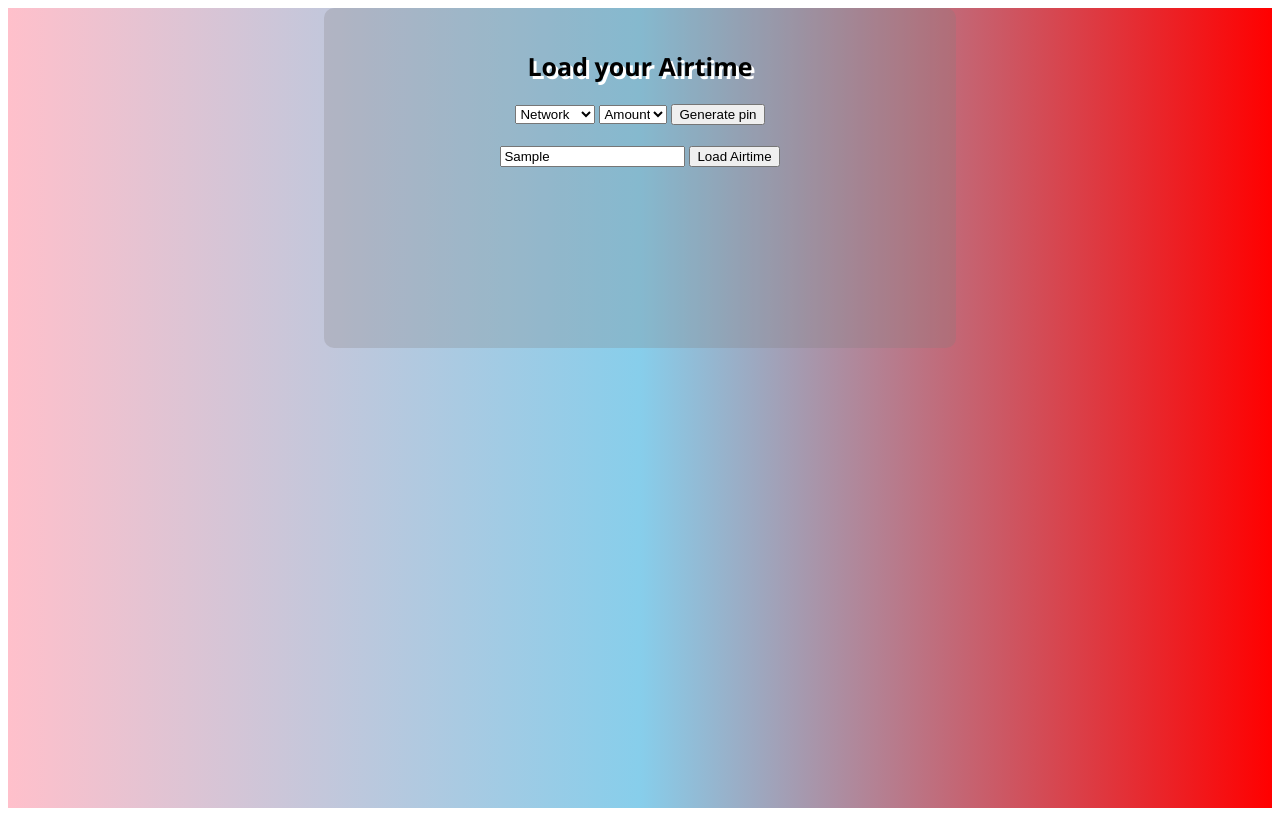
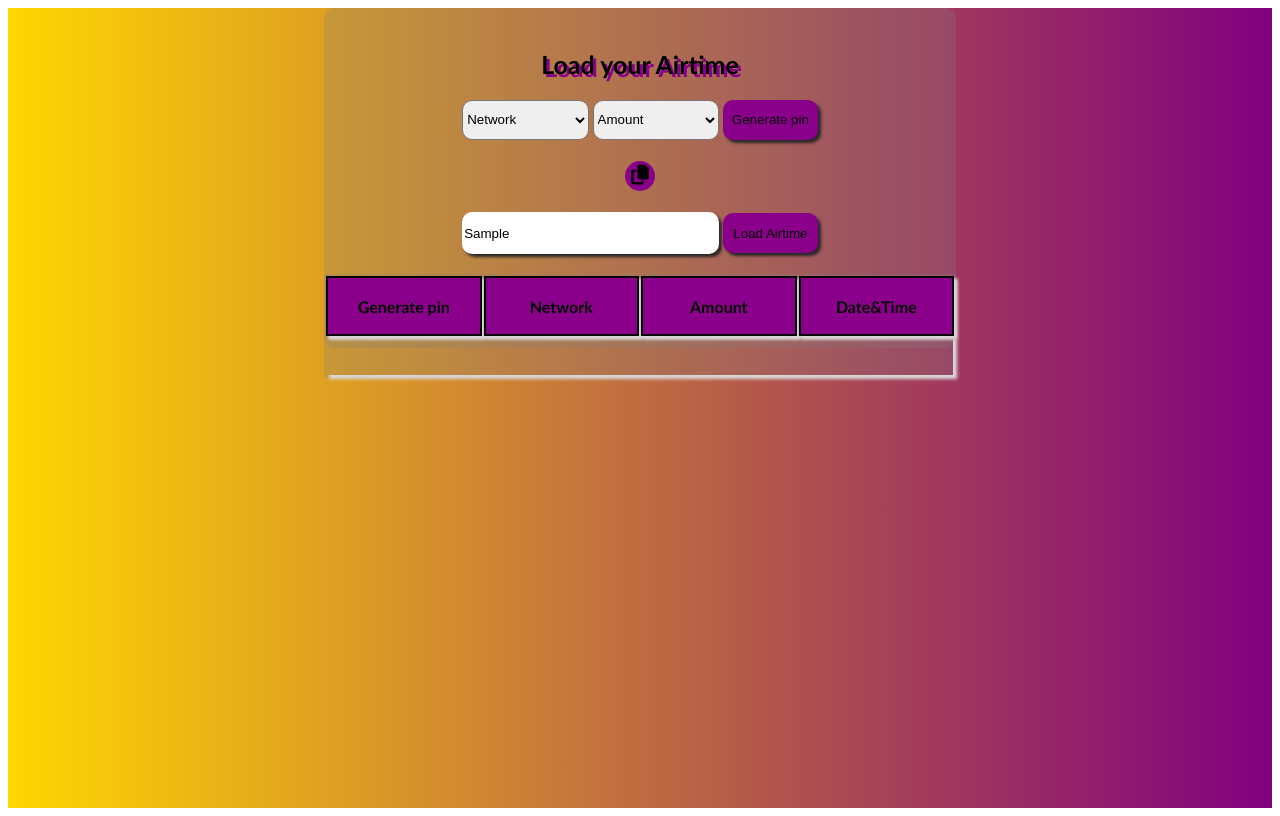
Before and after one commit to DammieDyno/airtime, a plain HTML site: page index.html in a window 1280 px wide. Both pictures are taken after typing "Sample" into the empty fields and a click on the button "Generate pin". Drawn offline with Linux system fonts and the light colour scheme.

Commit message:
advanced

```diff
--- a/index.html
+++ b/index.html
@@ -5,6 +5,7 @@
     <meta charset="UTF-8">
     <meta name="viewport" content="width=device-width, initial-scale=1.0">
     <link rel="shortcut icon" type="image/x-icon" href="../Airtime generator/airtime.png">
+    <script src="https://kit.fontawesome.com/9fd086769b.js" crossorigin="anonymous"></script>
     <link rel="stylesheet" href="style.css">
     <title>Airtime</title>
 </head>
@@ -29,13 +30,24 @@
                     <option value="500">500</option>
                     <option value="1000">1000</option>
                 </select>
-                <button onclick="generate()">Generate pin</button>
+                <button id="generate" onclick="generate()">Generate pin</button>
                 <h1 id="show"></h1>
                 <div class="d-flex">
                     <input type="text" id="enter" placeholder="Enter your pin">
-                <button onclick="load()">Load Airtime</button>
+                <button id="foot" onclick="load()">Load Airtime</button>
                 </div>
             </div>
+            <table>
+                    <thead id="tabhead">
+                        <th>Generate pin</th>
+                        <th>Network</th>
+                        <th>Amount</th>
+                        <th>Date&Time</th>
+                    </thead>
+                    <tbody id="showDesk">
+
+                    </tbody>
+                </table>
         </div>
         </div>
     </main>
--- a/script.js
+++ b/script.js
@@ -1,28 +1,62 @@
 let out = document.getElementById("show");
-let docNum = document.getElementById("select");
-let docNumb = document.getElementById("selectt");
+let network = document.getElementById("select");
+let amount = document.getElementById("selectt");
 let loadd = document.getElementById("enter");
-let airtime ;
-console.log(out.innerHTML);
+let desk = document.getElementById("showDesk")
+let airtime;
+let allPins = []
+
 
 function generate() {
-    if (docNum.value == '' || docNumb. value == '' ) {
-        alert("Select an Amount and a service provider 🎭🎭 ")
+    out.innerHTML = ""
+    if (network.value == '' || amount.value == '') {
+        alert("Select an Amount and a service provider ")
     } else {
-        airtime = Math.floor(Math.random() *10000000000000000);
-        out.innerHTML = airtime
+        for (let i = 1; i <= 16; i++) {
+            airtime = Math.floor(Math.random() * 10)
+            out.innerHTML += airtime
+        }
         console.log(out.innerHTML);
+
+        let date = new Date()
+        let pins = {
+            pin: out.innerHTML,
+            network: network.value,
+            amount: amount.value,
+            date: `${date.toLocaleString()}`
+        }
+        console.log(pins);
+        allPins.push(pins)
+        console.log(allPins);
+        desk.innerHTML=""
+        for (let index = 0; index < allPins.length; index++) {
+            const element = allPins[index];
+            console.log(element);
+            desk.innerHTML +=  `
+            <td>${element.pin}</td>
+            <td>${element.network}</td>
+            <td>${element.amount}</td>
+            <td>${element.date}</td>
+            `
+        }
+
+
     }
+    out.innerHTML += `<button title="copy" id="tool" onclick="clipcopy()"><i class="fa-solid fa-copy"></i></button>`
 }
 
+
 function load() {
-    if (loadd.value == ''){
+    if (loadd.value == '') {
         alert("You haven't enter your airtime yet")
     }
-    else if (loadd.value.startsWith("311") && loadd.value.includes(airtime) &&  loadd.value.endsWith( "#")) {
-        alert(`Account recharge of ${docNum.value} ${docNumb.value} was successful, 1hr free on Tiktok + 1.2GB N500, Dial *406*2# to buy.`)
+    else if (loadd.value.startsWith("*311*") && loadd.value.includes(airtime) && loadd.value.endsWith("#")) {
+        alert(`Account recharge of ${network.value} ${amount.value} was successful, 1hr free on Tiktok + 1.2GB N500, Dial *406*2# to buy.`)
     } else {
         alert("Dear customer, this pin is incorrect and your line will be DISABlED from the service after 5 incorrect attempts ")
     }
-    console.log(docNum.value,docNumb.value);
+    console.log(network.value, amount.value);
 }
+function clipcopy() {
+    navigator.clipboard.writeText(out.innerText)
+}
--- a/style.css
+++ b/style.css
@@ -1,18 +1,24 @@
 .body{
     width: 100%;
     height: 100Vh;
-    background: linear-gradient(to right, pink,skyblue,red);
+    background: linear-gradient(to right,gold, purple);
 
 }
 .air{
-    text-shadow: 3px 3px white;
+    text-shadow: 3px 3px darkmagenta;
     font-size: 25px;
-    font-family: 'Segoe UI', Tahoma, Geneva, Verdana, sans-serif;
+    font-family: 'Trebuchet MS', 'Lucida Sans Unicode', 'Lucida Grande', 'Lucida Sans', Arial, sans-serif;
+}
+#select, #selectt {
+   width: 20%;
+   height: 40px;
+   border-radius: 10px;
 }
 .dough{
     width: 50%;
     height: 40%;
     border-radius: 10px;
+    margin-top: 30px;
     margin: auto;
     text-align: center;
     align-items: center;
@@ -20,3 +26,65 @@
     font-weight: 700;
     background-color:rgba(129, 126, 126, 0.26) ;
 }
+#generate{
+    width: 15%;
+    height: 40px;
+    background-color: darkmagenta;
+    border-radius: 10px;
+    border: none;
+    box-shadow: 3px 3px 3px rgb(41, 40, 40);
+}
+#generate:hover{
+    color: white;
+    background-color: darkslategray;
+    transition: 2s;
+    transform: scale(1.05);
+}
+#show{
+    display: flex;
+    text-align: center;
+    justify-content: center;
+    align-items: center;
+    font-family: 'Trebuchet MS', 'Lucida Sans Unicode', 'Lucida Grande', 'Lucida Sans', Arial, sans-serif;
+}
+#enter{
+    width: 40%;
+    height: 40px;
+    border-radius: 10px;
+    border: none;
+    box-shadow: 3px 3px 3px rgb(41, 40, 40);
+}
+#foot{
+    width: 15%;
+    height: 40px;
+    background-color: darkmagenta;
+    border-radius: 10px;
+    border: none;
+    box-shadow: 3px 3px 3px rgb(41, 40, 40);
+}
+#tool{
+    background-color: darkmagenta;
+    color: black;
+    border: none;
+    width: 30px;
+    height: 30px;
+    font-size: 20px;
+    border-radius: 30px;
+    cursor: pointer;
+}
+table{
+    width: fit-content;
+    height: fit-content;
+    background-color:rgba(129, 126, 126, 0.26) ;
+    margin-top: 20px;
+}
+#tabhead, th, tbody{
+    width: 20%;
+    height: 40px;
+    background-color: darkmagenta;
+    padding: 8px 18px;
+    font-family: 'Trebuchet MS', 'Lucida Sans Unicode', 'Lucida Grande', 'Lucida Sans', Arial, sans-serif;
+    margin-left: 20px;
+    border: 2px solid black;
+    box-shadow: 3px 3px 3px rgb(218, 214, 214);
+}
```
